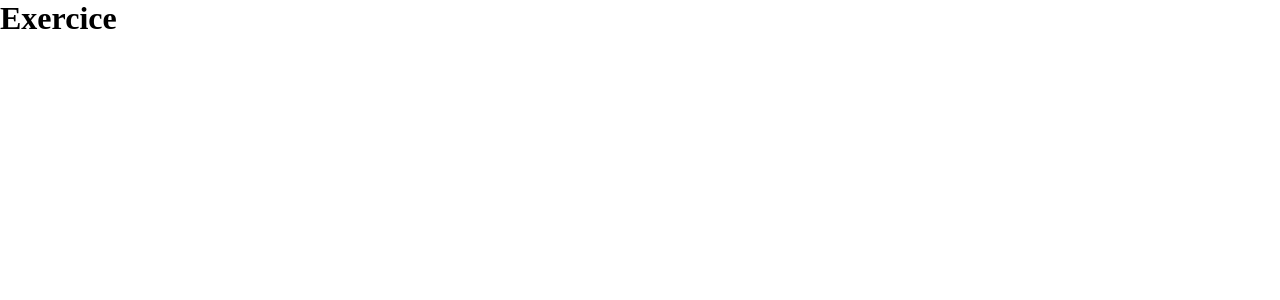
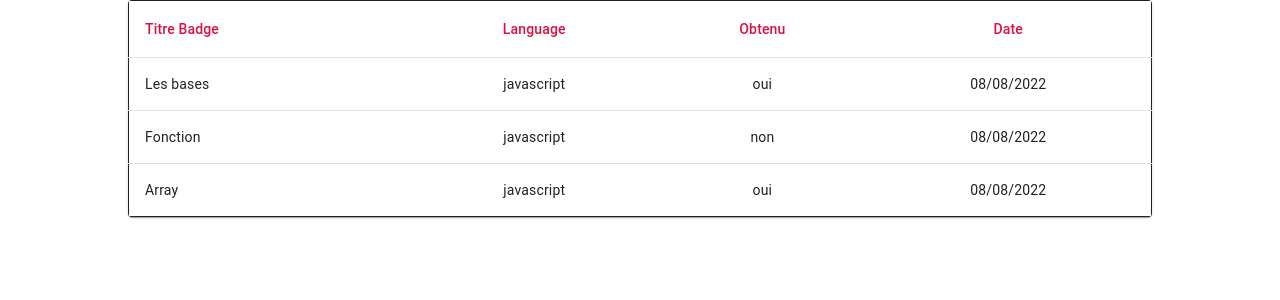
Before and after one commit to Thomas-Marie/BewebCademy, a React (Create React App) app: page /exercices in a window 1280 px wide. Shown: the top 300 px of the page. Built offline with nearby package versions, Linux system fonts and the light colour scheme.

Commit message:
creation component ListTable

```diff
--- /dev/null
+++ b/src/components/layout/ListTable.tsx
@@ -0,0 +1,65 @@
+import * as React from 'react';
+import Table from '@mui/material/Table';
+import TableBody from '@mui/material/TableBody';
+import TableCell from '@mui/material/TableCell';
+import TableContainer from '@mui/material/TableContainer';
+import TableHead from '@mui/material/TableHead';
+import TableRow from '@mui/material/TableRow';
+import Paper from '@mui/material/Paper';
+
+
+
+
+function createData(
+  titrebadge: string,
+  language: string,
+  obtenu: string,
+  date: string,
+) {
+  return {titrebadge, language, obtenu, date };
+}
+
+const rows = [
+  createData('Les bases', 'javascript', 'oui', '08/08/2022'),
+  createData('Fonction','javascript', 'non', '08/08/2022'),
+  createData('Array','javascript','oui', '08/08/2022'),
+
+];
+
+
+export default function listTable() {
+
+
+  return (
+
+    <TableContainer sx={{width:'80%', margin: 'auto'}} component={Paper}>
+      <Table sx={{ minWidth: 650,
+    alignItems : 'center',
+    border : 1}} aria-label="simple table">
+        <TableHead >
+          <TableRow>
+            <TableCell sx={{color: '#DB1144'}}>Titre Badge</TableCell>
+            <TableCell style={{color: '#DB1144'}}align="center">Language</TableCell>
+            <TableCell style={{color: '#DB1144'}}align="center">Obtenu</TableCell>
+            <TableCell style={{color: '#DB1144'}}align="center">Date</TableCell>
+          </TableRow>
+        </TableHead>
+        <TableBody>
+          {rows.map((row) => (
+            <TableRow
+              key={row.titrebadge}
+              sx={{ '&:last-child td, &:last-child th': { border: 0 } }}>
+              <TableCell component="th" scope="row">
+                {row.titrebadge}
+              </TableCell>
+              <TableCell align="center">{row.language}</TableCell>
+              <TableCell align="center">{row.obtenu}</TableCell>
+              <TableCell align="center">{row.date}</TableCell>
+
+            </TableRow>
+          ))}
+        </TableBody>
+      </Table>
+    </TableContainer>
+  );
+}
--- a/src/pages/Exercices.tsx
+++ b/src/pages/Exercices.tsx
@@ -1,6 +1,10 @@
+import ListTable from '../components/layout/ListTable';
+
 const Exercice = () => {
     return (
-      <h1>Exercice</h1>
+      <div>
+        <ListTable></ListTable>
+      </div>
     )
   }
 
```
